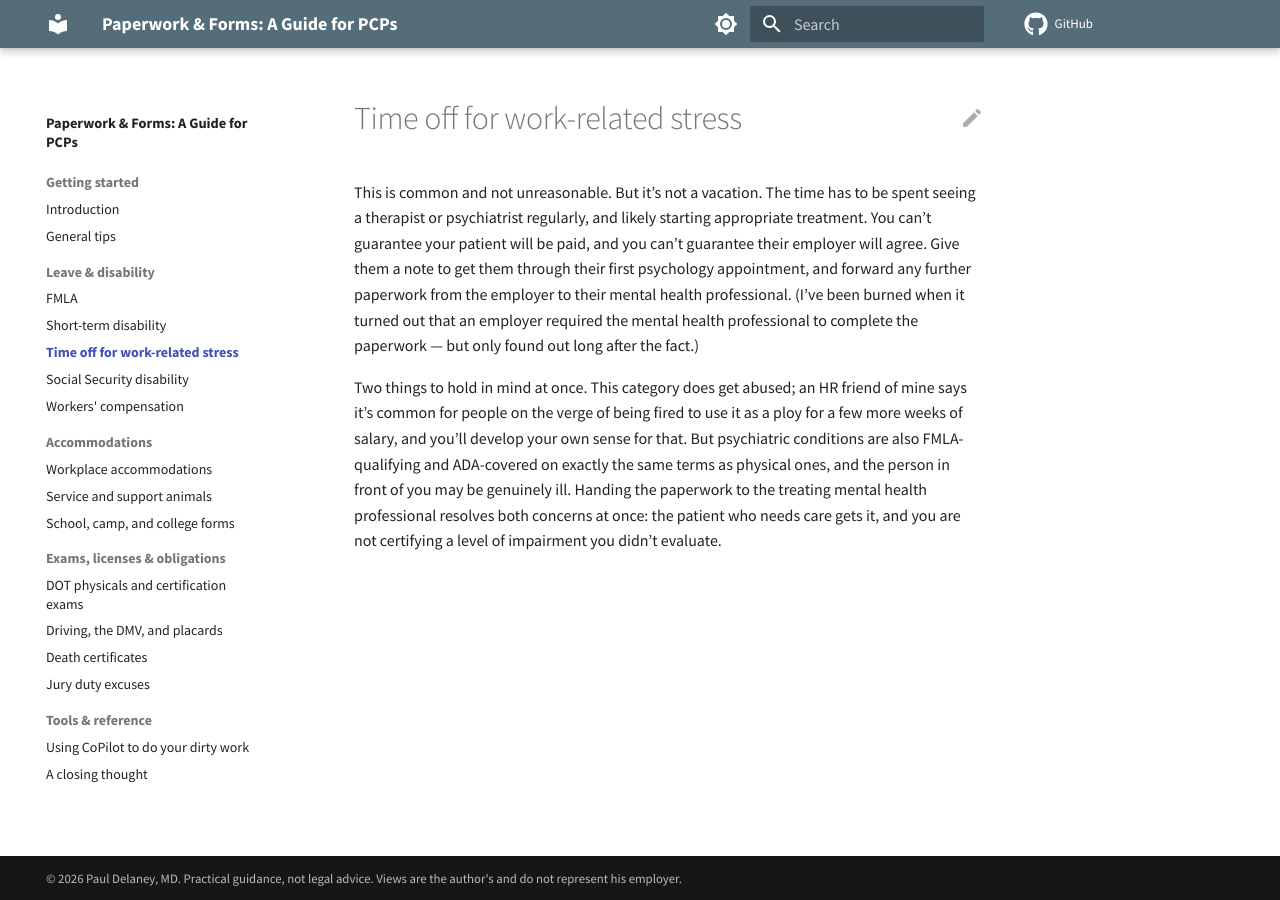
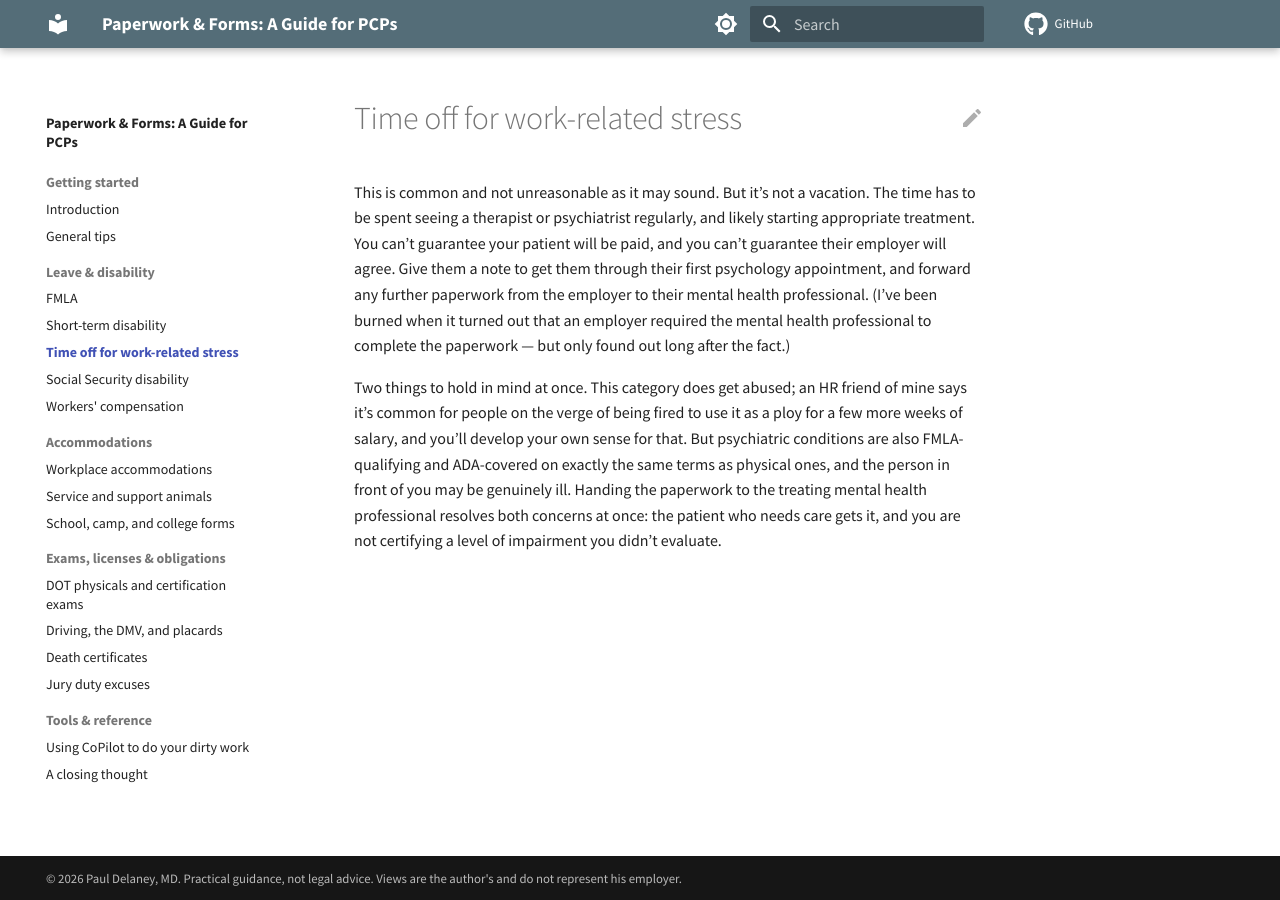
Before and after one commit to pdel4096/PCP-paperwork-guide, an MkDocs documentation site: the page built from docs/leave-disability/work-stress.md, in a window 1280 px wide. Built offline with MkDocs 1.6.1 and Material for MkDocs 9.7.7, drawn with Linux system fonts in a browser that asks for light colours; comment, search, counter and statistics services are not loaded.

Commit message:
Update from Mac Mini 2026-08-16 19:54

```diff
--- a/docs/leave-disability/work-stress.md
+++ b/docs/leave-disability/work-stress.md
@@ -4,6 +4,6 @@
 
 # Time off for work-related stress
 
-This is common and not unreasonable. But it’s not a vacation. The time has to be spent seeing a therapist or psychiatrist regularly, and likely starting appropriate treatment. You can’t guarantee your patient will be paid, and you can’t guarantee their employer will agree. Give them a note to get them through their first psychology appointment, and forward any further paperwork from the employer to their mental health professional. (I’ve been burned when it turned out that an employer required the mental health professional to complete the paperwork — but only found out long after the fact.)
+This is common and not unreasonable as it may sound. But it’s not a vacation. The time has to be spent seeing a therapist or psychiatrist regularly, and likely starting appropriate treatment. You can’t guarantee your patient will be paid, and you can’t guarantee their employer will agree. Give them a note to get them through their first psychology appointment, and forward any further paperwork from the employer to their mental health professional. (I’ve been burned when it turned out that an employer required the mental health professional to complete the paperwork — but only found out long after the fact.)
 
 Two things to hold in mind at once. This category does get abused; an HR friend of mine says it’s common for people on the verge of being fired to use it as a ploy for a few more weeks of salary, and you’ll develop your own sense for that. But psychiatric conditions are also FMLA-qualifying and ADA-covered on exactly the same terms as physical ones, and the person in front of you may be genuinely ill. Handing the paperwork to the treating mental health professional resolves both concerns at once: the patient who needs care gets it, and you are not certifying a level of impairment you didn’t evaluate.
```
